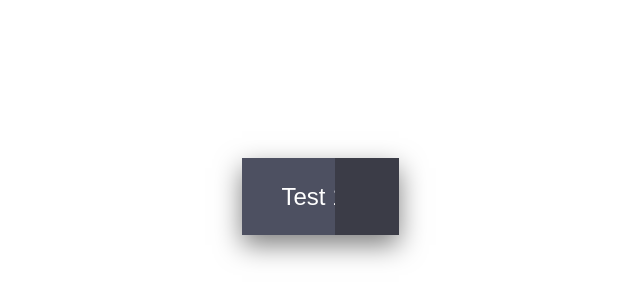
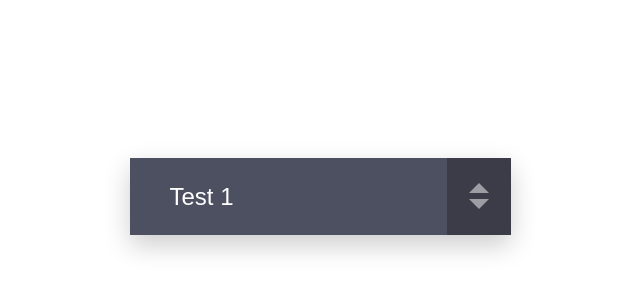
Before and after one commit to SerdarSerifoglu/custom-select-menu, a plain HTML site: page src/index.html in a window 1280 px wide. Shown: the part 212-512 px from the top of the page, without its empty margins (320-960 px from the left). Drawn offline with Linux system fonts and the light colour scheme.

Commit message:
tamamlandı

```diff
--- a/src/index.css
+++ b/src/index.css
@@ -9,9 +9,9 @@ body{
 }
 
 select{
-    box-shadow: 0 10px 25px rgba(0, 0, 0, 0.5);
+    box-shadow: 0 10px 25px rgba(0, 0, 0, 0.2);
     font-size: 1.5rem;
-    padding: 1em 1.5em;
+    padding: 1em 4em 1em 1.5em;
     background: #4d5061;
     color: white;
     border: 0;
@@ -32,3 +32,32 @@ select{
     /*Altında kalan elementin tetiklenmesini sağlıyor*/
     pointer-events: none;
 }
+.custom-arrow::before,
+.custom-arrow::after{
+    --size: .65em;
+
+    content: '';
+    position: absolute;
+    width: 0;
+    height: 0;
+
+    left: 50%;
+    top: 50%;
+    transform: translate(-50%, -50%);
+}
+
+.custom-arrow::before{
+    border-left: var(--size) solid transparent;
+    border-right: var(--size) solid transparent;
+    border-bottom: var(--size) solid rgba(255, 255, 255, 0.5);
+
+    top: 40%;
+}
+
+.custom-arrow::after{
+    border-left: var(--size) solid transparent;
+    border-right: var(--size) solid transparent;
+    border-top: var(--size) solid rgba(255, 255, 255, 0.5);
+
+    top: 60%;
+}
--- a/src/index.html
+++ b/src/index.html
@@ -15,6 +15,8 @@
             <option value="">Test 3</option>
             <option value="">Test 4</option>
             <option value="">Test 5</option>
+            <option value="">Test asldk asldf sdlf 6</option>
+
         </select>
         <span class="custom-arrow"></span>
     </div>
```
